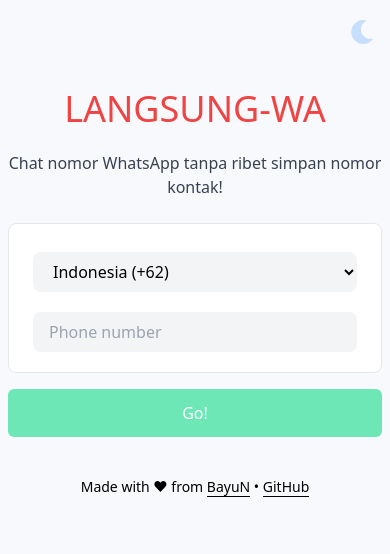
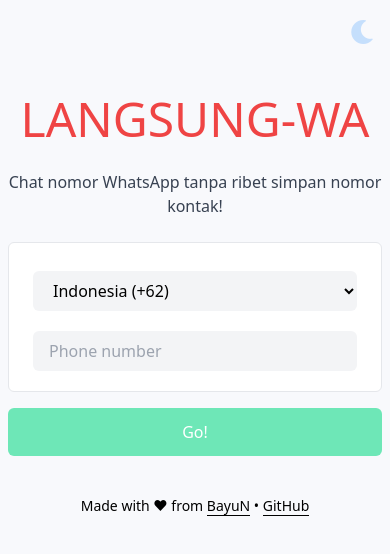
Before and after one commit to bayungrh/langsung-wa, a Svelte app: page / in a window 390 px wide. Shown: the top 554 px of the page. Built offline with nearby package versions, Linux system fonts and the light colour scheme.

Commit message:
fix code variable

```diff
--- a/src/App.svelte
+++ b/src/App.svelte
@@ -39,7 +39,7 @@
 
   const submit = (e) => {
     if (e) e.preventDefault();
-    const selectedCode = (selectedCode || '+62').replace(/^\+/gi, '');
+    const code = (selectedCode || '+62').replace(/^\+/gi, '');
     phoneNumber = phoneNumber && phoneNumber.toString();
     if (!phoneNumber) {
       error = 'Tolong masukan nomornya!';
@@ -48,7 +48,7 @@
       error = 'Nomor terlalu sedikit!';
       return;
     }
-    const number = `${selectedCode}${phoneNumber.replace(/[^0-9]-+/gi, '').replace(new RegExp(`^0|^${selectedCode}|^\\${selectedCode}`, 'gi'), '')}`;
+    const number = `${code}${phoneNumber.replace(/[^0-9]-+/gi, '').replace(new RegExp(`^0|^${code}|^\\${code}`, 'gi'), '')}`;
     if (!number) {
       error = 'Please use a valid phoneNumber number';
       return;
@@ -66,7 +66,7 @@
 
 <main class="pr-2 pl-2 max-w-xl m-auto mx-auto">
   <section class="mt-20">
-    <h1 class="text-red-500 text-center text-4xl lg:text-6xl uppercase leading-relaxed font-thin">
+    <h1 class="text-red-500 text-center text-5xl lg:text-6xl uppercase leading-relaxed font-thin">
       {name}
     </h1>
     <p class="text-gray-700 dark:text-gray-300 text-center pb-6 pt-3">
@@ -74,21 +74,21 @@
     </p>
 
     { #if error }
-      <div class="border-l-4 bg-red-100 border-red-500 text-red-700 p-4 mb-1" role="alert" style={{wordWrap: 'break-word'}}>
+      <div class="border-l-4 bg-red-100 border-red-500 text-red-700 p-4 mb-2" role="alert" style={{wordWrap: 'break-word'}}>
         { error }<br/>
       </div>
     { /if }
     <div class="container items-center">
-      <form class="flex dark:bg-gray-700 dark:border-gray-700 flex-col w-full p-5 px-6 pt-2 mx-auto mb-4 transition duration-500 ease-in-out transform bg-white border rounded-lg" id="submit" data-action="generate">
+      <form class="flex dark:bg-gray-700 dark:border-gray-700 flex-col w-full p-5 px-6 pt-2 mx-auto mb-4 transition duration-500 ease-in-out transform bg-white border rounded-md" id="submit" data-action="generate">
         <div class="relative pt-3">
-          <select bind:value={selectedCode} class="w-full px-4 py-2 mt-2 text-base text-black transition duration-500 ease-in-out transform rounded-lg bg-gray-100 focus:border-blueGray-500 focus:outline-none focus:shadow-outline focus:ring-2 ring-offset-2 dark:bg-gray-600 dark:text-white">
+          <select bind:value={selectedCode} class="w-full px-4 py-2 mt-2 text-base text-black transition duration-500 ease-in-out transform rounded-md bg-gray-100 focus:border-blueGray-500 focus:outline-none focus:shadow-outline focus:ring-2 ring-offset-2 dark:bg-gray-600 dark:text-white">
             { #each numberCodes as code }
               <option value={code.dial_code}>{code.name} ({code.dial_code})</option>
             { /each }
           </select>
         </div>
         <div class="relative pt-3">
-          <input bind:value={phoneNumber} on:input={filterNumber} type="string" minLength="10" min="0" maxLength="14" autoComplete="off" placeholder="Phone number" class="w-full px-4 py-2 mt-2 mr-4 text-base text-black transition duration-500 ease-in-out transform rounded-lg bg-gray-100 focus:border-blueGray-500 focus:outline-none focus:shadow-outline focus:ring-2 ring-offset-5 dark:bg-gray-600 dark:text-white" />
+          <input bind:value={phoneNumber} on:input={filterNumber} type="string" minLength="10" min="0" maxLength="14" autoComplete="off" placeholder="Phone number" class="w-full px-4 py-2 mt-2 mr-4 text-base text-black transition duration-500 ease-in-out transform rounded-md bg-gray-100 focus:border-blueGray-500 focus:outline-none focus:shadow-outline focus:ring-2 ring-offset-5 dark:bg-gray-600 dark:text-white" />
         </div>
       </form>
       <div class="relative">
```
